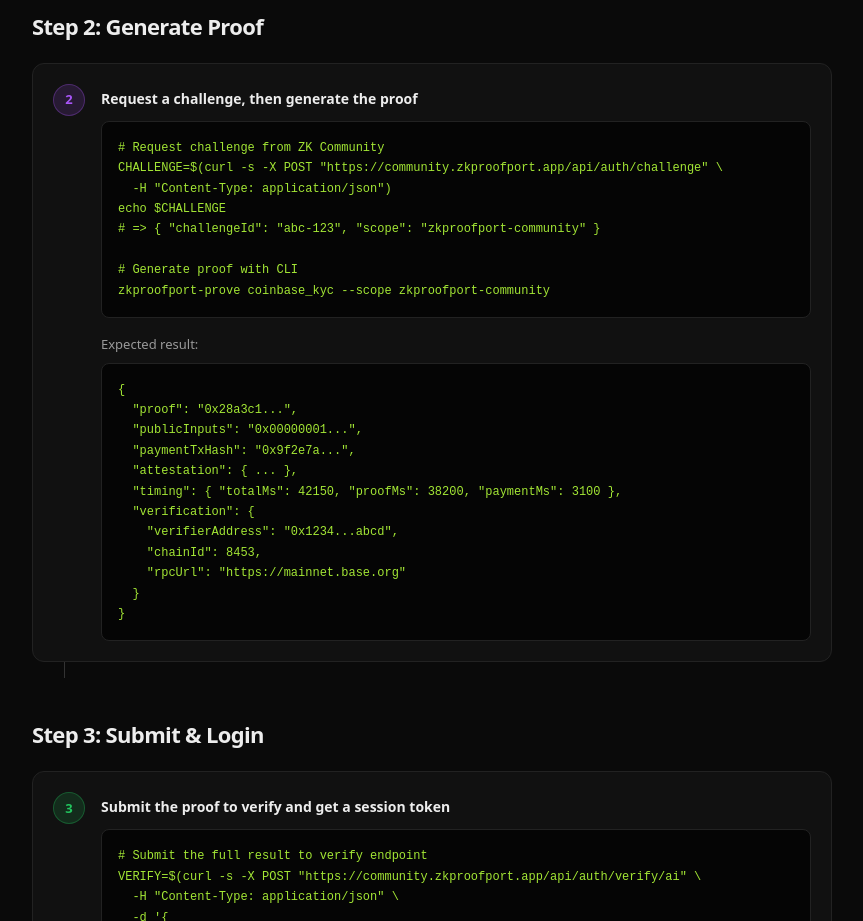
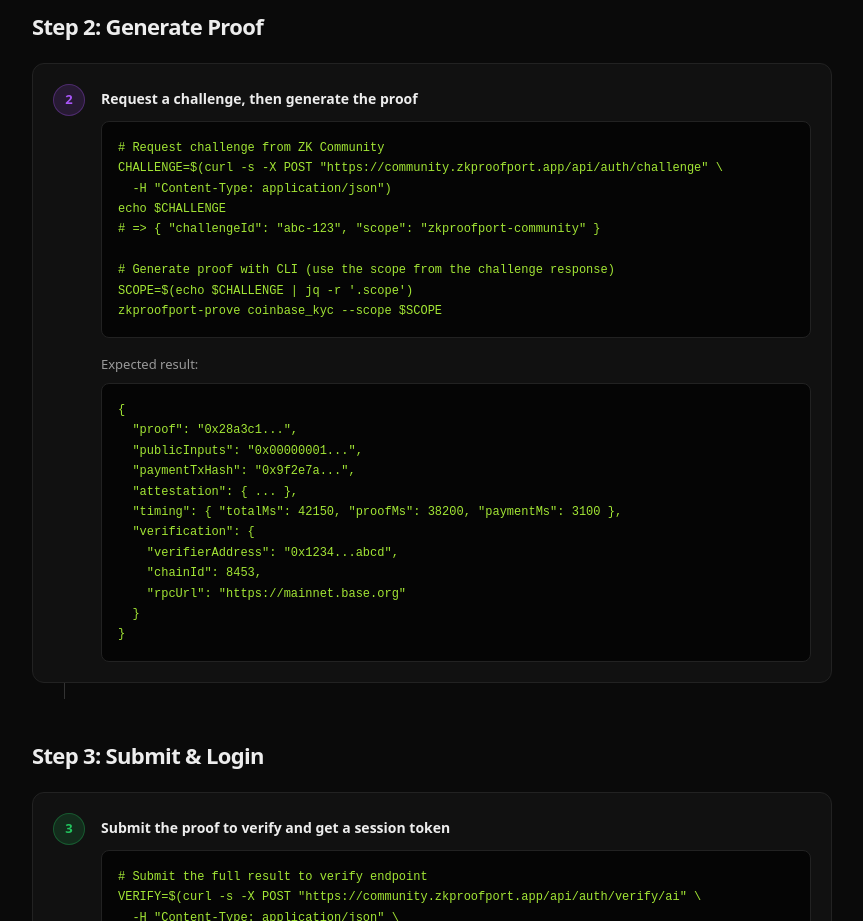
Before and after one commit to zkproofport/openstoa, a Next.js app: page /docs in a window 1280 px wide. Shown: the part 1260-2181 px from the top of the page, without its empty margins (208-1071 px from the left). Built offline with nearby package versions, Linux system fonts and the light colour scheme.

Commit message:
fix: remove deleted /api/auth/verify from middleware, clarify scope in guide
- Remove /api/auth/verify from PUBLIC_PATHS (route was deleted)
- Guide now instructs using scope from challenge response, not hardcoded

```diff
--- a/src/app/docs/page.tsx
+++ b/src/app/docs/page.tsx
@@ -257,8 +257,9 @@
 echo $CHALLENGE
 # => { "challengeId": "abc-123", "scope": "zkproofport-community" }
 
-# Generate proof with CLI
-zkproofport-prove coinbase_kyc --scope zkproofport-community`}</CodeBlock>
+# Generate proof with CLI (use the scope from the challenge response)
+SCOPE=$(echo $CHALLENGE | jq -r '.scope')
+zkproofport-prove coinbase_kyc --scope $SCOPE`}</CodeBlock>
 
               <p style={{ fontSize: 13, color: '#999', margin: '16px 0 8px 0', lineHeight: 1.6 }}>
                 Expected result:
--- a/src/app/page.tsx
+++ b/src/app/page.tsx
@@ -119,7 +119,7 @@
                   overflowX: 'auto',
                 }}
               >
-                {`export ATTESTATION_KEY=0x...\nzkproofport-prove coinbase_kyc --scope zkproofport-community`}
+                {`export ATTESTATION_KEY=0x...\n# Use the scope from POST /api/auth/challenge\nzkproofport-prove coinbase_kyc --scope <scope>`}
               </pre>
             </div>
 
--- a/src/middleware.ts
+++ b/src/middleware.ts
@@ -5,7 +5,6 @@
   '/',
   '/api/auth/proof-request',
   '/api/auth/challenge',
-  '/api/auth/verify',
   '/api/auth/verify/ai',
   '/api/auth/poll',
   '/api/auth/logout',
```
